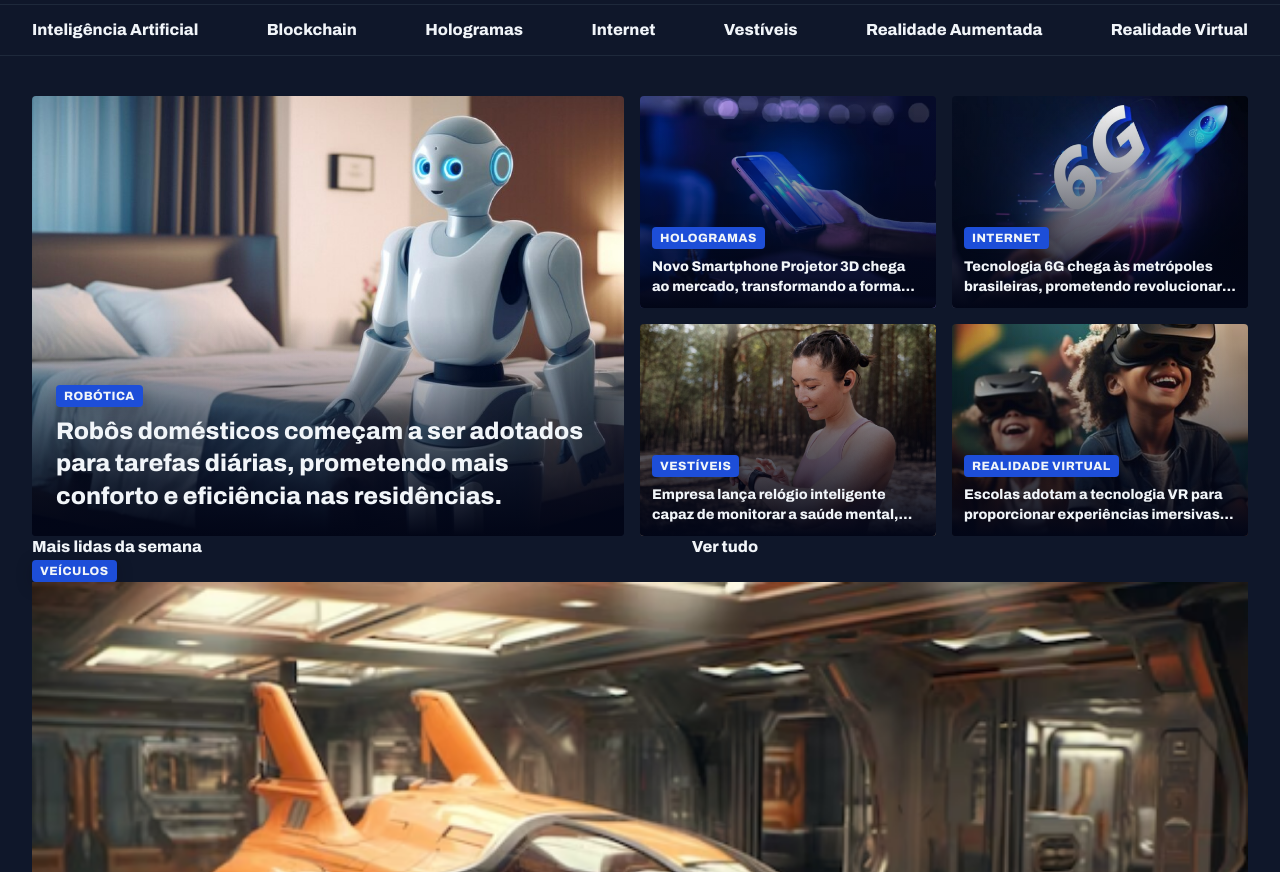
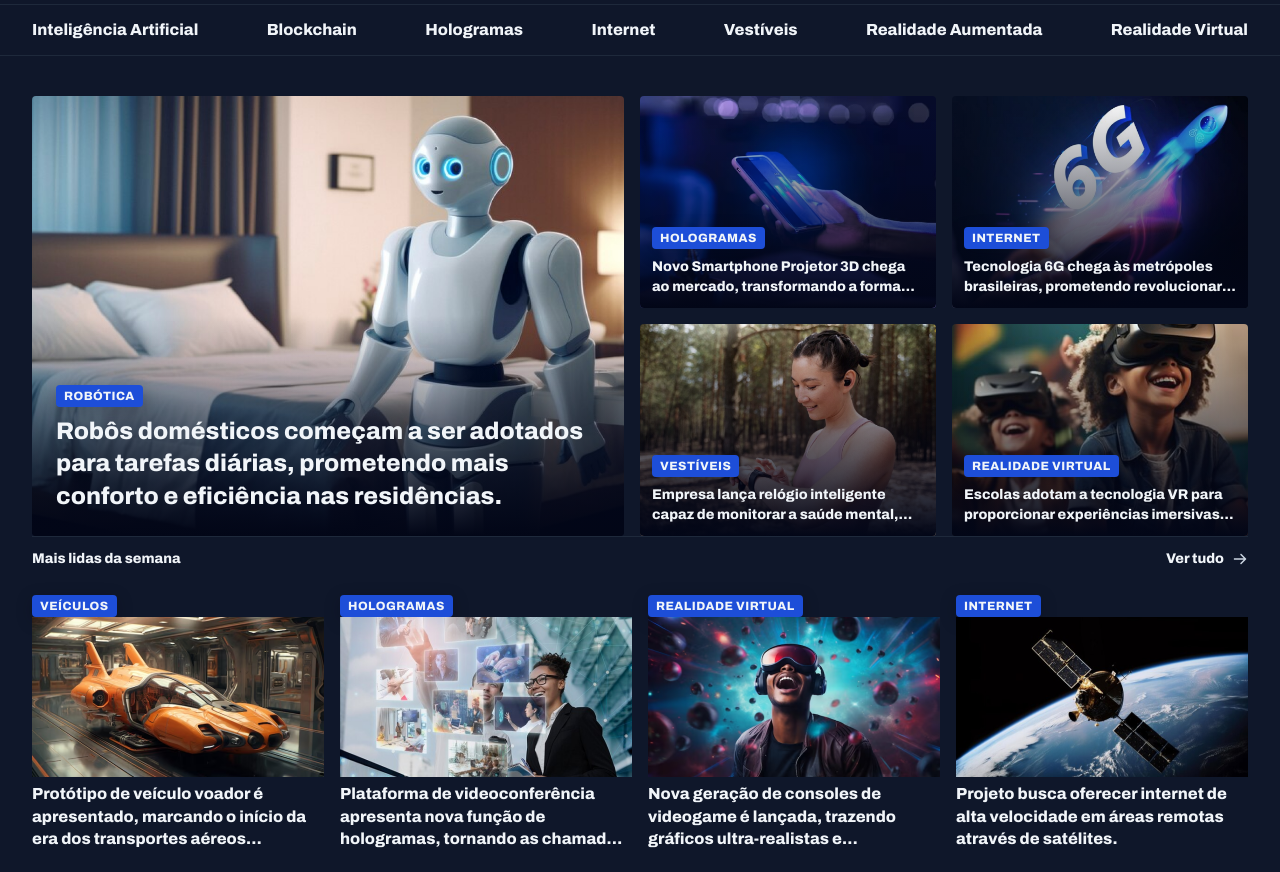
Before and after one commit to jefmaeda/Tech-News, a plain HTML site: page index.html in a window 1280 px wide. Shown: the part 80-952 px from the top of the page. After the commit the page ends 931 px from the top, so only its background shows below. Drawn offline with Linux system fonts and the light colour scheme.

Commit message:
section weekly styler start

```diff
--- a/index.html
+++ b/index.html
@@ -99,42 +99,42 @@
     </section>
 
     <section id="weekly">
-      <header class="flow">
+      <header class="flow text-span">
         <h3>Mais lidas da semana</h3>
 
         <a href="#" class="flow">
           <strong>Ver tudo</strong>
-          <samp></samp>
+          <span></span>
         </a>
       </header>
 
-      <div class="grid">
+      <div class="grid gap-1rem">
         <figure>
           <span class="content-tag">Veículos</span>
           <img src="./assets/images/Image 06.png" alt="">
 
-          <p>Protótipo de veículo voador é apresentado, marcando o início da era dos transportes aéreos pessoais.</p>
+          <p class="line-clamp">Protótipo de veículo voador é apresentado, marcando o início da era dos transportes aéreos pessoais.</p>
         </figure>
 
         <figure>
           <span class="content-tag">Hologramas</span>
           <img src="./assets/images/Image 07.png" alt="">
 
-          <p>Plataforma de videoconferência apresenta nova função de hologramas, tornando as chamadas virtuais mais realistas e envolventes.</p>
+          <p class="line-clamp">Plataforma de videoconferência apresenta nova função de hologramas, tornando as chamadas virtuais mais realistas e envolventes.</p>
         </figure>
 
         <figure>
           <span class="content-tag">Realidade virtual</span>
           <img src="./assets/images/Image 08.png" alt="">
 
-          <p>Nova geração de consoles de videogame é lançada, trazendo gráficos ultra-realistas e experiências de jogo totalmente envolventes.</p>
+          <p class="line-clamp">Nova geração de consoles de videogame é lançada, trazendo gráficos ultra-realistas e experiências de jogo totalmente envolventes.</p>
         </figure>
 
         <figure>
           <span class="content-tag">Internet</span>
           <img src="./assets/images/Image 09.png" alt="">
 
-          <p>Projeto busca oferecer internet de alta velocidade em áreas remotas através de satélites.</p>
+          <p class="line-clamp">Projeto busca oferecer internet de alta velocidade em áreas remotas através de satélites.</p>
         </figure>
       </div>
 
--- a/style/sections.css
+++ b/style/sections.css
@@ -1,10 +1,15 @@
+section header{
+  border-top: 1px solid var(--stroke-color);
+  padding-block: .75rem 1.5rem;
+}
+
 #featured{
   & img{
     height: 100%;
     object-fit: cover;
   }
 
-  & > figure:nth-child(1){
+  &>figure:nth-child(1){
     height: 420px;
   }
 
@@ -62,10 +67,36 @@
   }
 }
 
+#weekly{
+  & img{
+    height: 10rem;
+    object-fit: cover;
+  }
+
+  & header{
+    justify-content: space-between;
+    & a{
+      align-items: center;
+      gap: .5rem;
+
+      & span{
+        background-image: url(../assets/icons/ArrowRight.svg);
+        width: 1rem;
+        height: 1rem;
+      }
+      &:hover{
+        & span{
+          background-image: url(../assets/icons/ArrowRight-hover.svg);
+        }
+      }
+    }
+  }
+}
+
 @media (width >= 80em){
 
   #featured{
-    & > figure:nth-child(1){
+    &>figure:nth-child(1){
       height: 100%;
     }
 
@@ -76,4 +107,9 @@
     }
   }
 
+  #weekly{
+    &>div{
+      grid-template-columns: repeat(4, 1fr);
+    }
+  }
 }
--- a/style/utility.css
+++ b/style/utility.css
@@ -39,6 +39,17 @@
 .text-sm{
   font: var(--fw-base) var(--fs-sm)/1.6 var(--ff-aho);
 }
+
+.line-clamp{
+  --line: 3;
+  display: -webkit-box;
+  -webkit-line-clamp: var(--line);       /* número máximo de linhas */
+  -webkit-box-orient: vertical;
+  overflow: hidden;
+  text-overflow: ellipsis;
+}
+/*  */
+
 .container{
   --max-width: var(--mobile-width);
   --px: var(--px-base);
```
